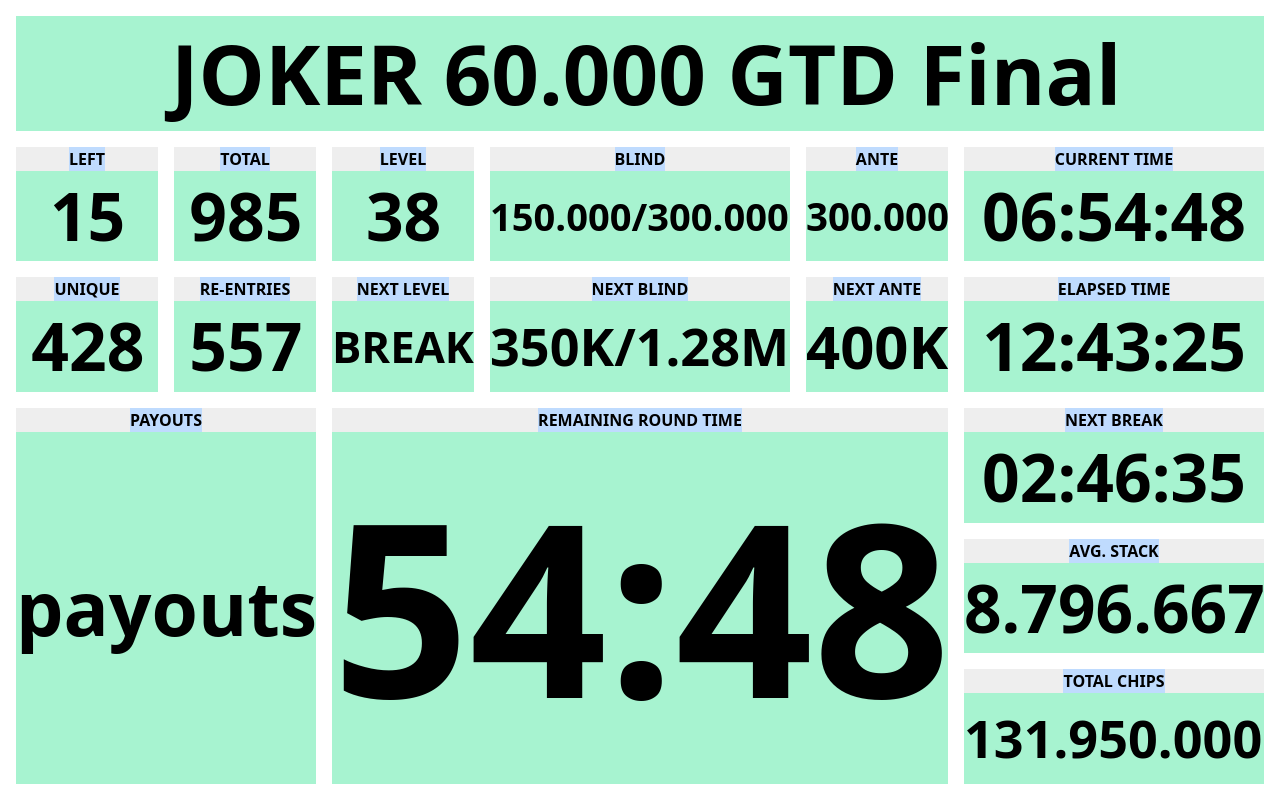
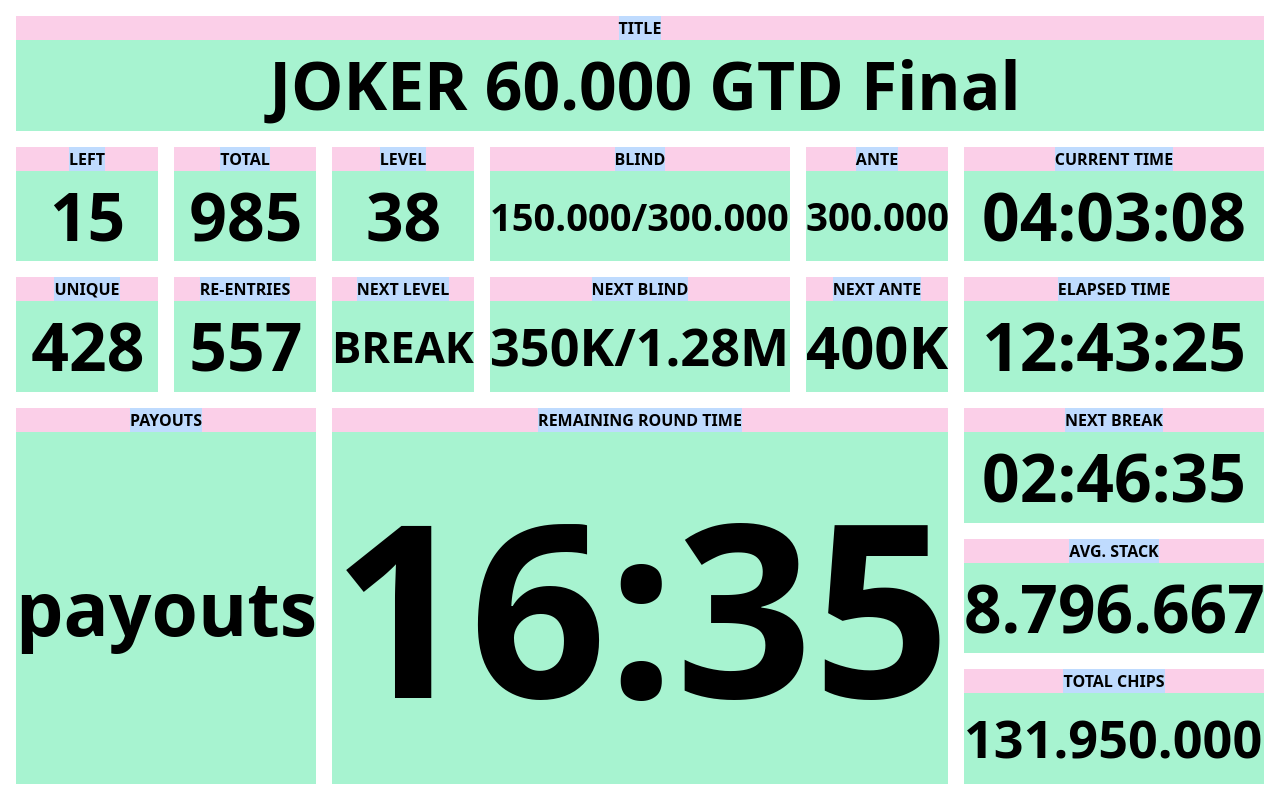
Before and after one commit to elieven/PCLK-game-face-ui-01, a React (Create React App) app: page / in a window 1280 px wide. Built offline with nearby package versions, Linux system fonts and the light colour scheme.

Commit message:
Created and used Stat component

```diff
--- a/src/App.tsx
+++ b/src/App.tsx
@@ -1,8 +1,9 @@
-import './styles.css';
-import ScalableSVGText from './components/NewScalableSVGText';
 import { useState, useEffect } from 'react';
 import dayjs from 'dayjs';
 import duration from 'dayjs/plugin/duration';
+import './styles.css';
+
+import ScalableSVGText from './components/NewScalableSVGText';
 
 dayjs.extend(duration);
 
@@ -93,6 +94,24 @@ const areaContent = {
 // make controls and perhaps title also separate from teh rest of stats
 // since at least the controls do not scale in any way at all and will
 // always require the amount of space that they do
+
+const Stat = ({ label, value }: { label?: string; value: string }) => {
+  return (
+    <div className="flex flex-col items-center bg-pink-200 w-full h-full">
+      {label ? (
+        <div className="text-center uppercase text-sm font-bold bg-blue-200 lg:text-base 2xl:text-xl">
+          {label}
+        </div>
+      ) : null}
+      <div className="bg-green-200 w-full h-full relative">
+        <ScalableSVGText
+          text={value}
+          className="absolute bg-green-200 inset-0 w-full h-full object-contain"
+        />
+      </div>
+    </div>
+  );
+};
 
 const StatControl = ({ name }: { name: string }) => {
   const btnClassName =
@@ -249,23 +268,7 @@ const PokerGameFace = () => {
             style={{ gridArea: key }}
             className="flex flex-col items-center"
           >
-            {key === 'title' ? null : (
-              <div className="text-center uppercase text-sm font-bold bg-blue-200 lg:text-base 2xl:text-xl">
-                {value.label}
-              </div>
-            )}
-            <div className="bg-green-200 w-full h-full relative">
-              {key === 'currentTime' ? (
-                <CurrentTimeIndicator />
-              ) : key === 'remainingRoundTime' ? (
-                <RemainingRoundTimeIndicator />
-              ) : (
-                <ScalableSVGText
-                  text={value.text}
-                  className="absolute bg-green-200 inset-0 w-full h-full object-contain"
-                />
-              )}
-            </div>
+            <Stat label={value.label} value={value.text} />
           </div>
         ))}
       </div>
```
